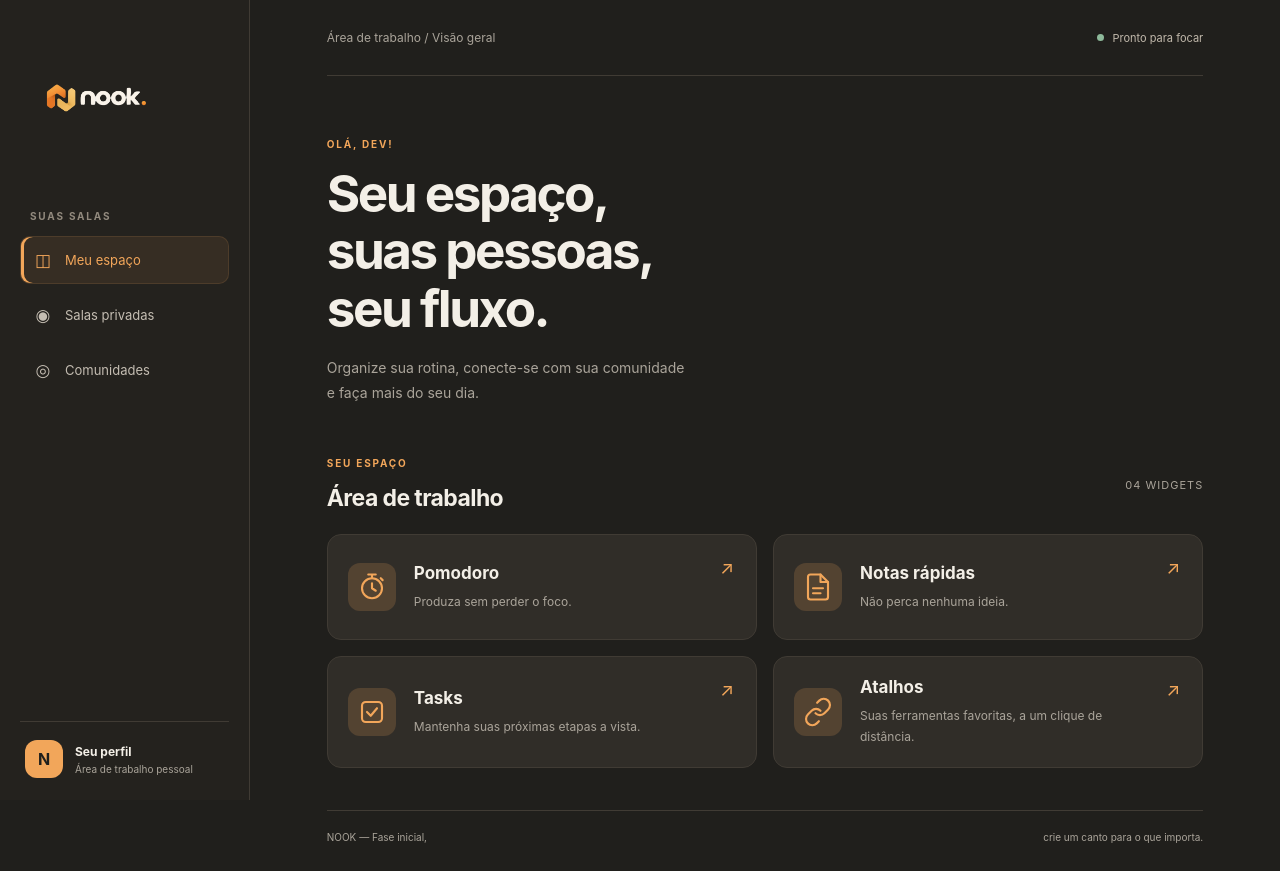
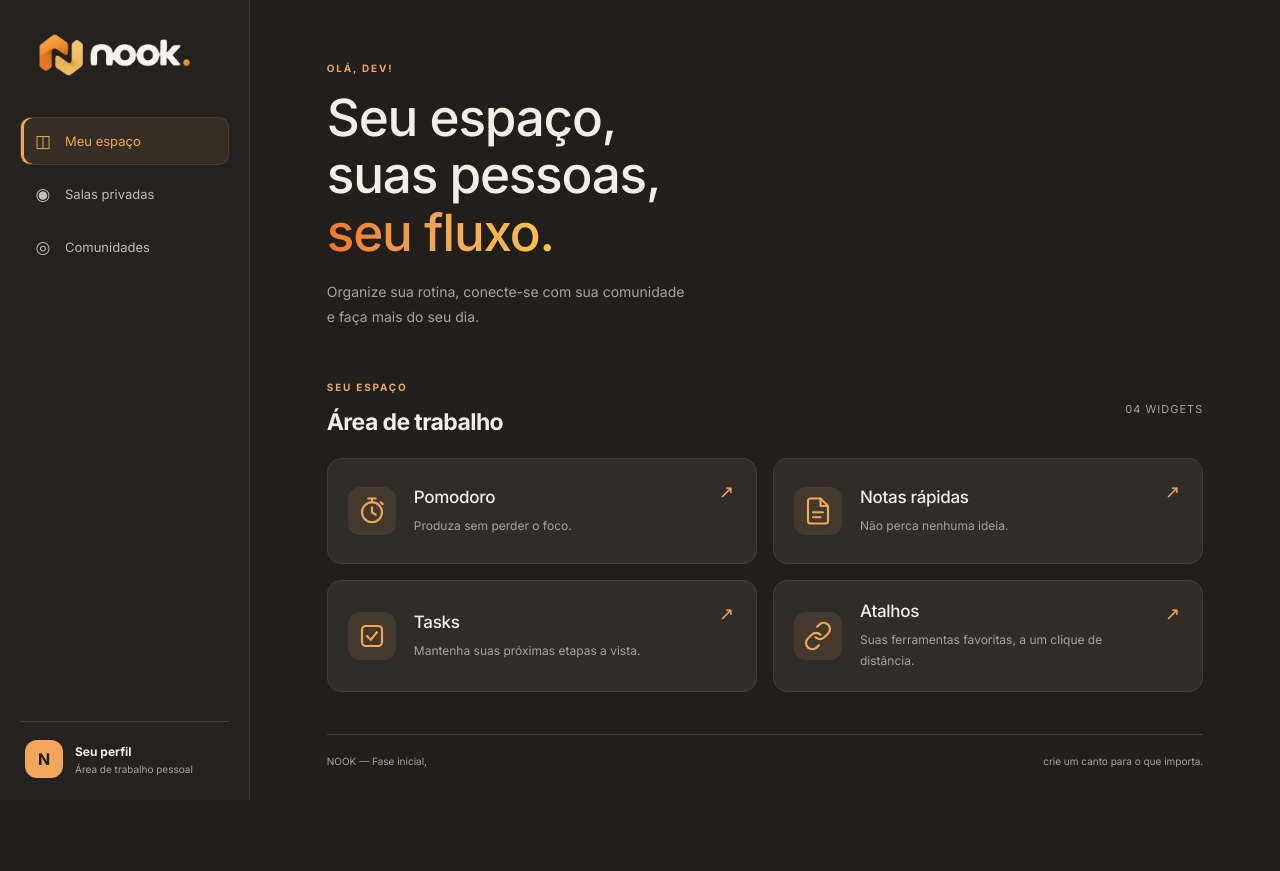
Before and after one commit to Miaunisul/Nook, a React (Vite) app in the folder apps/web/: page / in a window 1280 px wide. After the commit the page ends 800 px from the top, so only its background shows below. Built offline with nearby package versions, Linux system fonts and the light colour scheme.

Commit message:
style: adjust sidebar navigation spacing

```diff
--- a/apps/web/src/App.tsx
+++ b/apps/web/src/App.tsx
@@ -255,7 +255,6 @@ function App() {
           <img src="/Nook-Logo.png" alt="Nook" />
         </a>
 
-        <p className="sidebar-label">SUAS SALAS</p>
 
         <nav className="navigation" aria-label="Main navigation">
           <a className="nav-link active" href="#workspace">
@@ -279,23 +278,16 @@ function App() {
       </aside>
 
       <section className="workspace" id="workspace">
-        <header className="topbar">
-          <span className="breadcrumb">Área de trabalho / Visão geral</span>
-          <span className="status">
-            <span className="status-dot" />
-            Pronto para focar
-          </span>
-        </header>
         {paginaAtual === 'home' && (
           <div className="welcome">
             <p className="eyebrow">Olá, dev!</p>
-            <h1>
-              Seu espaço,
-              <br />
-              suas pessoas,
-              <br />
-              seu fluxo.
-            </h1>
+            <h1 className="welcome-title">
+  Seu espaço,
+  <br />
+  suas pessoas,
+  <br />
+  <span className="gradient-text">seu fluxo.</span>
+</h1>
             <p className="welcome-description">
               Organize sua rotina, conecte-se com sua comunidade <br />e faça
               mais do seu dia.
--- a/apps/web/src/styles.css
+++ b/apps/web/src/styles.css
@@ -1,3 +1,5 @@
+@import url('https://fonts.googleapis.com/css2?family=Inter:wght@400;500;600;700&display=swap');
+
 :root {
   font-family: Inter, ui-sans-serif, system-ui, sans-serif;
   color: #f3efe7;
@@ -49,7 +51,7 @@ a {
   display: flex;
   width: 250px;
   flex-direction: column;
-  padding: 30px 20px 22px;
+  padding: 12px 20px 22px;
   border-right: 1px solid var(--border);
   background: #24221e;
 }
@@ -58,14 +60,17 @@ a {
   display: flex;
   align-items: center;
   width: fit-content;
-  margin: 0 0 48px 10px;
+  margin-top: -60px;
+  margin-bottom: 0;
+  gap: 6px;
 }
 
 .brand img {
   display: block;
-  width: 132px;
+  width: 200px;
   height: auto;
   object-fit: contain;
+  transform: translateX(-6px);
 }
 
 .brand span {
@@ -73,7 +78,7 @@ a {
 }
 
 .sidebar-label {
-  margin: 0 0 14px 10px;
+  margin: -60px 0 8px 10px;
   color: #928a7e;
   font-size: 10px;
   font-weight: 700;
@@ -83,7 +88,8 @@ a {
 
 .navigation {
   display: grid;
-  gap: 7px;
+  gap: 5px;
+  margin-top: -35px;
 }
 
 .nav-link {
@@ -201,8 +207,8 @@ a {
   margin: 0;
   color: var(--text);
   font-size: clamp(38px, 4vw, 54px);
-  font-weight: 650;
-  letter-spacing: -2.5px;
+  font-weight: 500;
+  letter-spacing: -1.2px;
   line-height: 1.12;
 }
 
@@ -298,7 +304,8 @@ a {
   margin: 0 0 9px;
   color: var(--text);
   font-size: 17px;
-  font-weight: 650;
+  font-weight: 500;
+  letter-spacing: -0.3px;
 }
 
 .widget-card p {
@@ -342,7 +349,7 @@ a {
 @media (max-width: 760px) {
   .widget-grid {
     grid-template-columns: 1fr;
-
+  }
     .workspace {
   margin-left: 0;
   padding-right: 20px;
@@ -352,7 +359,6 @@ a {
 .sidebar {
   width: 190px;
 }
-  }
 
   .section-heading h2 {
     font-size: 20px;
@@ -1023,7 +1029,7 @@ a {
   min-width: 48px;
   flex-shrink: 0;
   border-radius: 12px;
-  background: rgba(242, 166, 90, 0.18);
+  background: rgba(242, 166, 90, 0.1);
   color: var(--accent);
   transition:
     background 180ms ease,
@@ -1055,3 +1061,21 @@ a {
   min-width: 0;
   text-align: left;
 }
+
+.welcome-title {
+  font-weight: 400;
+  letter-spacing: -1.5px;
+  line-height: 1.08;
+}
+
+.gradient-text {
+  background: linear-gradient(
+    90deg,
+   #F07828 0%,
+   #F2A65A 48%,
+   #FFC247 100%
+  );
+  background-clip: text;
+  -webkit-background-clip: text;
+  -webkit-text-fill-color: transparent;
+}
```
